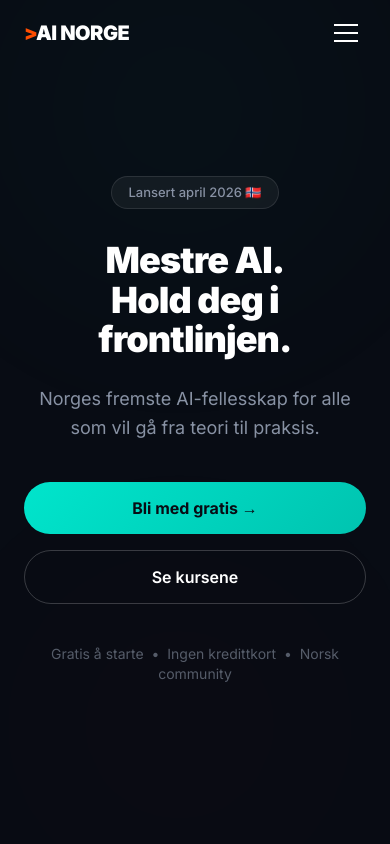
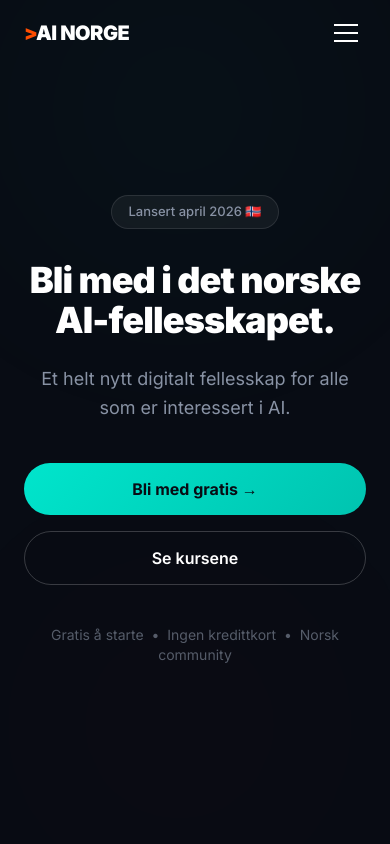
Before and after one commit to benjaclaw/ainorge-landing, a Next.js app: page / in a window 390 px wide. Shown: the top 844 px of the page. Built offline with nearby package versions, Linux system fonts and the light colour scheme.

Commit message:
fix: update H1, subheading, course name, remove OpenClaw focus stat

```diff
--- a/src/app/page.tsx
+++ b/src/app/page.tsx
@@ -142,13 +142,11 @@ export default function Home() {
             </div>
 
             <h1 className="fade-in fade-in-delay-1 text-4xl sm:text-5xl md:text-6xl lg:text-7xl font-black leading-[1.1] tracking-tight mb-6">
-              Mestre AI.
-              <br />
-              Hold deg i frontlinjen.
+              Bli med i det norske AI-fellesskapet.
             </h1>
 
             <p className="fade-in fade-in-delay-2 text-lg md:text-xl text-muted max-w-2xl mx-auto mb-10 leading-relaxed">
-              Norges fremste AI-fellesskap for alle som vil gå fra teori til praksis.
+              Et helt nytt digitalt fellesskap for alle som er interessert i AI.
             </p>
 
             <div className="fade-in fade-in-delay-3 flex flex-col sm:flex-row items-center justify-center gap-4 mb-10">
@@ -278,7 +276,7 @@ export default function Home() {
                 <ul className="space-y-4 mb-10 text-[15px]">
                   {[
                     "Alt i Standard",
-                    "Full kursbibliotek (inkl. OpenClaw Mastery)",
+                    "Full kursbibliotek",
                     "Eksklusive ukentlige AI-tips",
                     "Teknisk hjelp i lukket forum",
                     "Tidlig tilgang til nye kurs",
@@ -330,7 +328,7 @@ export default function Home() {
                   </span>
                 </div>
 
-                <h3 className="text-2xl font-bold mb-3">OpenClaw Mastery</h3>
+                <h3 className="text-2xl font-bold mb-3">OpenClaw - AI agenter som jobber for deg</h3>
 
                 <p className="text-muted leading-relaxed mb-6 max-w-lg">
                   Lær strategien, strukturen og bruksområdene for AI-agenter. Få
@@ -374,8 +372,8 @@ export default function Home() {
                   <p className="text-sm text-muted mt-1">Å starte</p>
                 </div>
                 <div>
-                  <p className="text-2xl md:text-3xl font-black text-teal">OpenClaw</p>
-                  <p className="text-sm text-muted mt-1">Fokus</p>
+                  <p className="text-2xl md:text-3xl font-black text-teal">Norsk</p>
+                  <p className="text-sm text-muted mt-1">Community</p>
                 </div>
               </div>
             </div>
```
